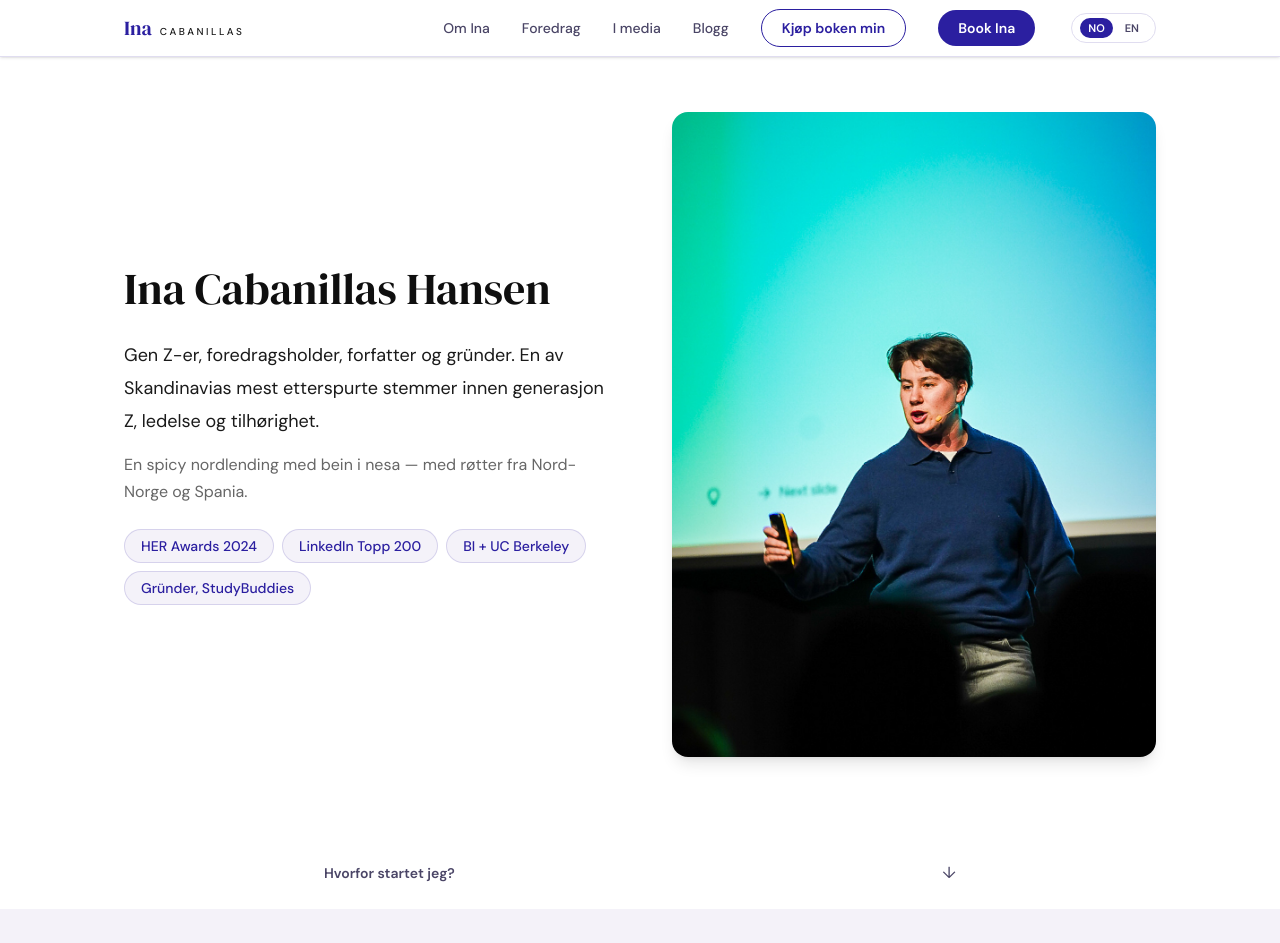
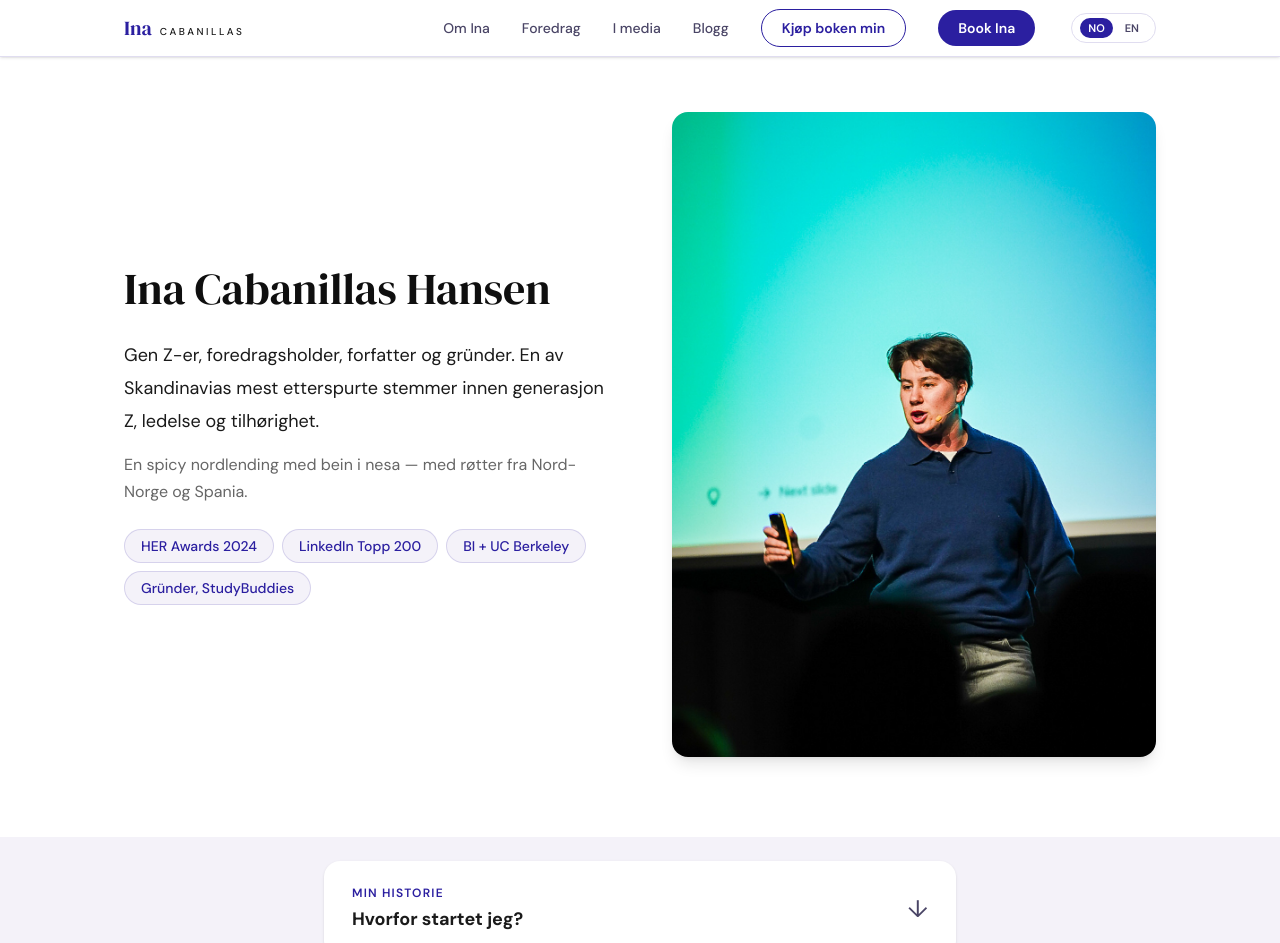
Before and after one commit to SuperDuper993/ina-cabanillas-website, a Next.js app: page /om in a window 1280 px wide. Shown: the top 943 px of the page. Built offline with nearby package versions, Linux system fonts and the light colour scheme.

Commit message:
Om: story-seksjon som tydelig klikkbar kortbolk

```diff
--- a/app/om/page.tsx
+++ b/app/om/page.tsx
@@ -56,17 +56,20 @@ const textMax = "max-w-[680px]";
 function StorySection({ bodyText }: { bodyText: string }) {
   const [open, setOpen] = useState(false);
   return (
-    <section className="bg-white border-b border-brand-lavender">
+    <section className="bg-brand-lavender py-6">
       <div className="max-w-[680px] mx-auto px-6">
         <button
           onClick={() => setOpen((v) => !v)}
-          className="w-full flex items-center justify-between py-6 text-left group"
+          className="w-full bg-white rounded-2xl px-7 py-6 flex items-center justify-between text-left shadow-sm hover:shadow-md transition-shadow group"
           aria-expanded={open}
         >
-          <span className="text-sm font-semibold text-brand-muted group-hover:text-foreground transition-colors">
-            Hvorfor startet jeg?
-          </span>
-          <span className={`text-brand-muted transition-transform duration-300 ${open ? 'rotate-180' : ''}`}>
+          <div>
+            <p className="text-xs font-semibold tracking-widest uppercase text-brand-indigo mb-1">Min historie</p>
+            <span className="text-lg font-bold text-foreground group-hover:text-brand-indigo transition-colors">
+              Hvorfor startet jeg?
+            </span>
+          </div>
+          <span className={`text-2xl text-brand-muted transition-transform duration-300 ml-4 shrink-0 ${open ? 'rotate-180' : ''}`}>
             ↓
           </span>
         </button>
@@ -80,7 +83,7 @@ function StorySection({ bodyText }: { bodyText: string }) {
               transition={{ duration: 0.35, ease: 'easeInOut' }}
               className="overflow-hidden"
             >
-              <div className="pb-10 space-y-6">
+              <div className="bg-white rounded-b-2xl -mt-2 px-7 pb-10 pt-6 space-y-6">
                 <p className="text-[#1a1a1a] text-lg font-serif leading-[1.7]">
                   Hun pakket laptopen sin, gikk gjennom et bibliotek med 200 mennesker, og møtte blikkene til ingen.
                 </p>
```
